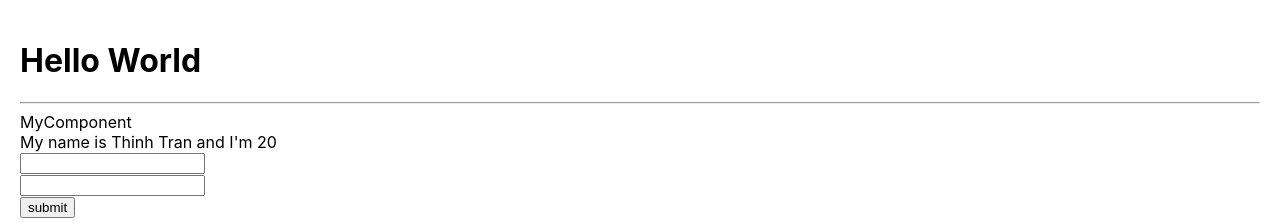
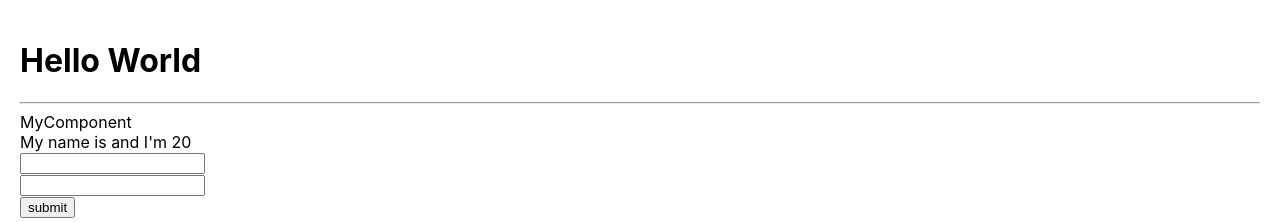
Before and after one commit to Thinhtran42/learning-reactjs, a React (Create React App) app: page / in a window 1280 px wide. Shown: the top 222 px of the page. Built offline with nearby package versions, Linux system fonts and the light colour scheme.

Commit message:
thay the cac class component bang function components

```diff
--- a/src/components/AddUserInfo.js
+++ b/src/components/AddUserInfo.js
@@ -1,51 +1,42 @@
-import React, { Component } from "react";
+import React, { useState } from "react";
 
-class AddUserInfo extends Component {
-  state = {
-    name: "Thinh Tran",
-    learning: "Reactjs",
-    age: 20,
+const AddUserInfo = (props) => {
+  const [name, setName] = useState("");
+  // const [learning, setLearning] = useState("Reactjs");
+  const [age, setAge] = useState(20);
+
+  const handleOnChangeName = (e) => {
+    setName(e.target.value);
   };
 
-  handleOnChangeName = (event) => {
-    this.setState({
-      name: event.target.value,
+  const handleOnChangeAge = (e) => {
+    setAge(e.target.value);
+  };
+
+  const handleOnSubmit = (e) => {
+    e.preventDefault();
+    const id = Math.floor(Math.random() * 100 + 1);
+    props.handleAddUserInfo({
+      id: id + "-random",
+      name: name,
+      age: age,
     });
   };
-  handleOnChangeAge = (event) => {
-    this.setState({
-      age: event.target.value,
-    });
-  };
-
-  handleOnSubmit = (event) => {
-    event.preventDefault();
-    const id = Math.floor(Math.random() * 100 + 1);
-    this.props.handleAddUserInfo({
-      id: id + "-random",
-      name: this.state.name,
-      age: this.state.age,
-    });
-  };
-
-  render() {
   return (
     <>
       <div>MyComponent</div>
       <div>
-          My name is {this.state.name} and I'm {this.state.age}
+        My name is {name} and I'm {age}
       </div>
-        <form onSubmit={this.handleOnSubmit}>
-          <input type='text' onChange={this.handleOnChangeName} />
-
+      <form onSubmit={(e) => handleOnSubmit(e)}>
+        <input type='text' onChange={(e) => handleOnChangeName(e)} />
         <br />
-          <input type='text' onChange={this.handleOnChangeAge} />
+        <input type='text' onChange={(e) => handleOnChangeAge(e)} />
         <br />
         <button>submit</button>
       </form>
     </>
   );
-  }
-}
+};
 
 export default AddUserInfo;
--- a/src/components/MyComponent.js
+++ b/src/components/MyComponent.js
@@ -1,10 +1,9 @@
-import React, { Component } from "react";
+import React, { useState } from "react";
 import DisplayUserInfo from "./DisplayUserInfo";
 import AddUserInfo from "./AddUserInfo";
 
-class MyComponent extends Component {
-  state = {
-    listUsers: [
+const MyComponent = () => {
+  const [listUser, setListUser] = useState([
     {
       id: 1,
       name: "Thinh It",
@@ -20,33 +19,26 @@ class MyComponent extends Component {
       name: "Chang trai co don hoc code",
       age: 90,
     },
-    ],
+  ]);
+  const handleAddUserInfo = (userObj) => {
+    setListUser([userObj, ...listUser]);
   };
-  handleAddUserInfo = (userObj) => {
-    console.log("check data >>>", userObj);
-    this.setState({
-      listUsers: [userObj, ...this.state.listUsers],
-    });
+  const handleDeleteUser = (userId) => {
+    let listUserClone = [...listUser];
+    listUserClone = listUserClone.filter((item) => item.id !== userId);
+    setListUser(listUserClone);
   };
-  handleDeleteUser = (userId) => {
-    let listUserClone = this.state.listUsers;
-    listUserClone = listUserClone.filter((item) => item.id !== userId);
-    this.setState({
-      listUsers: listUserClone,
-    });
-  };
-  render() {
+
   return (
     <>
-        <AddUserInfo handleAddUserInfo={this.handleAddUserInfo} />
+      <AddUserInfo handleAddUserInfo={handleAddUserInfo} />
       <hr />
       <DisplayUserInfo
-          listUsers={this.state.listUsers}
-          handleDeleteUser={this.handleDeleteUser}
+        listUsers={listUser}
+        handleDeleteUser={handleDeleteUser}
       />
     </>
   );
-  }
-}
+};
 
 export default MyComponent;
```
Lines whose indentation alone changed are shown as unchanged.
